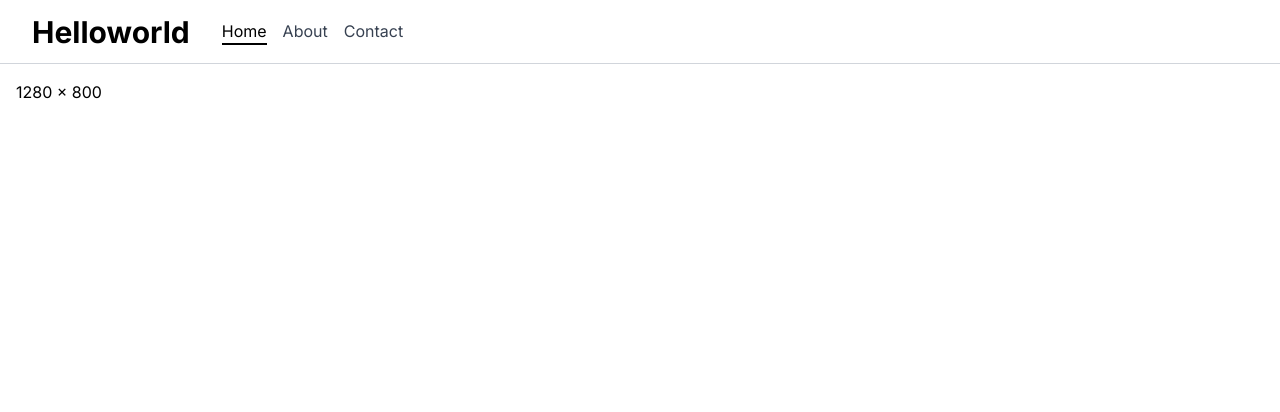
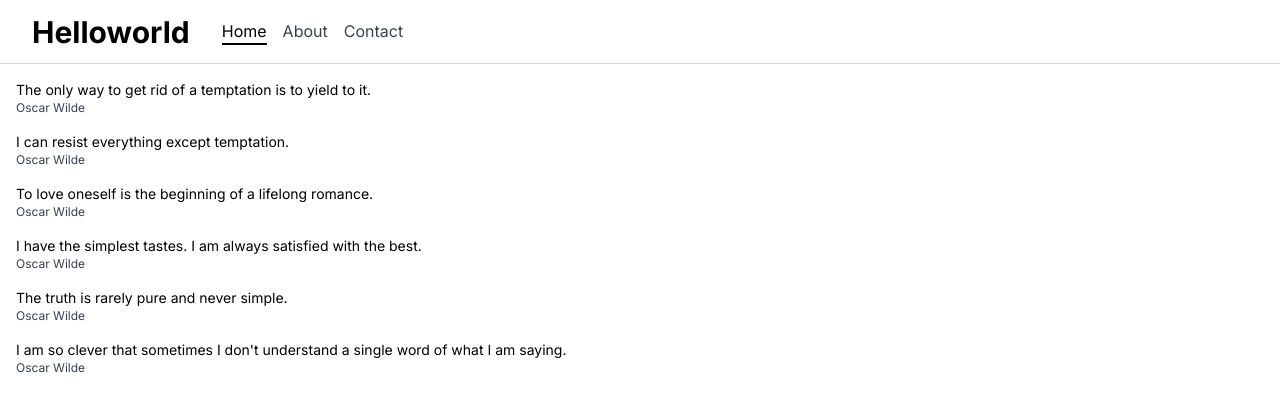
Before and after one commit to srutz/nextjs_react, a Next.js app in the folder 001_helloworld/: page / in a window 1280 px wide. Shown: the top 412 px of the page. Built offline with nearby package versions, Linux system fonts and the light colour scheme.

Commit message:
animation

```diff
--- a/001_helloworld/src/app/page.tsx
+++ b/001_helloworld/src/app/page.tsx
@@ -1,10 +1,10 @@
-import { Counter } from "@/components/MainContent";
+import { Counter, QuotesList } from "@/components/MainContent";
 import { Fragment } from "react";
 
 export default function Home() {
     return (
         <>
-            <Counter name="top"></Counter>
+            <QuotesList></QuotesList>
         </>
     )
 }
--- /dev/null
+++ b/001_helloworld/src/components/AnimatedDiv.tsx
@@ -0,0 +1,45 @@
+
+import { CSSProperties, ReactNode } from "react"
+
+export type Point = { x: number, y: number }
+
+export type Size = { width: number, height: number }
+
+export type AnimatedDivProps = {
+    position?: Point
+    size?: Size
+    opacity?: number
+    durationMs?: number
+    delayMs?: number
+    relative?: boolean
+    transitionProperty?: string // defaults to all
+    children?: ReactNode
+}
+
+export function AnimatedDiv(props: AnimatedDivProps) {
+    const {
+        position,
+        size,
+        opacity,
+        durationMs = 250,
+        delayMs = 0,
+        relative,
+        transitionProperty = "all",
+        children
+    } = props
+    const styles: CSSProperties = {
+        transitionProperty: transitionProperty,
+        transitionDuration: durationMs + "ms",
+        transitionDelay: delayMs + "ms",
+        transitionTimingFunction: "ease-in-out",
+        position: relative ? "relative" : "absolute",
+        opacity: opacity !== undefined ? opacity : "1",
+        left: position ? position.x + "px" : "auto",
+        top: position ? position.y + "px" : "auto",
+        width: size ? size.width + "px" : "auto",
+        height: size ? size.height + "px" : "auto",
+    }
+    return (
+        <div style={styles}>{children}</div>
+    )
+}
--- a/001_helloworld/src/components/MainContent.tsx
+++ b/001_helloworld/src/components/MainContent.tsx
@@ -1,6 +1,7 @@
 "use client"
 
 import { Dispatch, MouseEvent, ReactNode, SetStateAction, useEffect, useState } from "react"
+import { AnimatedDiv, Point } from "./AnimatedDiv"
 
 
 type WindowSize = {
@@ -17,8 +18,7 @@ export function useRepainter(intervalMs: number) {
         return () => {
             clearInterval(id)
         }
-    }, [ dummy])
-
+    }, [ dummy ])
 }
 
 export function useWindowSize() {
@@ -42,17 +42,57 @@ export function useWindowSize() {
 }
 
 
+type Quote = {
+    id: number
+    text: string
+    author: string
+}
 
-export function Counter(props: { name: string}) {
+// oscar wilde quotes
+const quotes: Quote[] = [
+    { id: 1, text: "The only way to get rid of a temptation is to yield to it.", author: "Oscar Wilde" },
+    { id: 2, text: "I can resist everything except temptation.", author: "Oscar Wilde" },
+    { id: 3, text: "To love oneself is the beginning of a lifelong romance.", author: "Oscar Wilde" },
+    { id: 4, text: "I have the simplest tastes. I am always satisfied with the best.", author: "Oscar Wilde" },
+    { id: 5, text: "The truth is rarely pure and never simple.", author: "Oscar Wilde" },
+    { id: 6, text: "I am so clever that sometimes I don't understand a single word of what I am saying.", author: "Oscar Wilde" },
+]
+
+type QuoteItemProps = { quote: Quote, delay: number }
+
+function QuoteItem(props: QuoteItemProps) {
+    const { quote, delay } = props
+    const [ opacity, setOpacity] = useState(0)
+    const [ pos, setPos ] = useState<Point>({x: -1000, y: 0})
+    useEffect(() => {
+        setOpacity(1)
+        setPos({ x:0, y: 0})
+    }, [])
+    return (
+        <AnimatedDiv relative
+                position={pos} opacity={opacity} delayMs={delay}>
+            <div className="flex flex-col">
+                <div className="text-sm">{quote.text}</div>
+                <div className="text-xs text-gray-700">{quote.author}</div>
+            </div>
+        </AnimatedDiv>
+    )
+}
+
+export function QuotesList() {
+    return (
+    <div className="flex flex-col gap-4 grow relative">
+        {quotes.map((quote, index) => (
+            <QuoteItem key={quote.id} quote={quote} delay={index * 150}></QuoteItem>))}
+    </div>)
+}
+
+
+
+export function Counter(props: { name: string }) {
     console.log("Counter " + props.name + " rendered ")
     const ws = useWindowSize()
-    useRepainter(1_500)
-    return <div>{ws.width} x {ws.height}</div>
-    /*
-    const [ counter, setCounter ] = useState(200)
-    const onClick = () => {
-        setCounter(counter + 1)
-    }
-    return <div id="d1" onClick={onClick} >{"Counter " + counter}</div>
-    */
+    return <div>{ws.width} x {ws.height}
+        {ws.height > 300 ? <div>HOCH</div> : <div>NIEDRIG</div>}
+    </div>
 }
```
